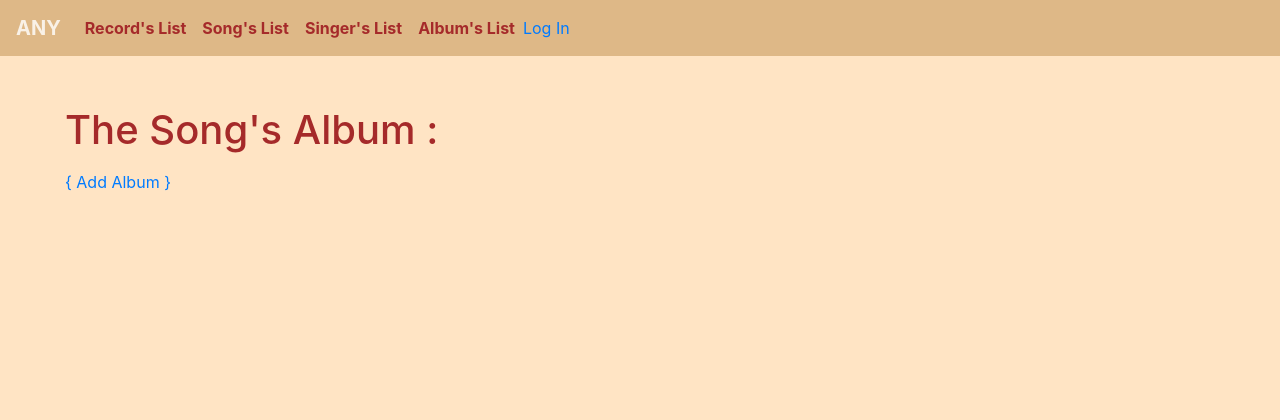
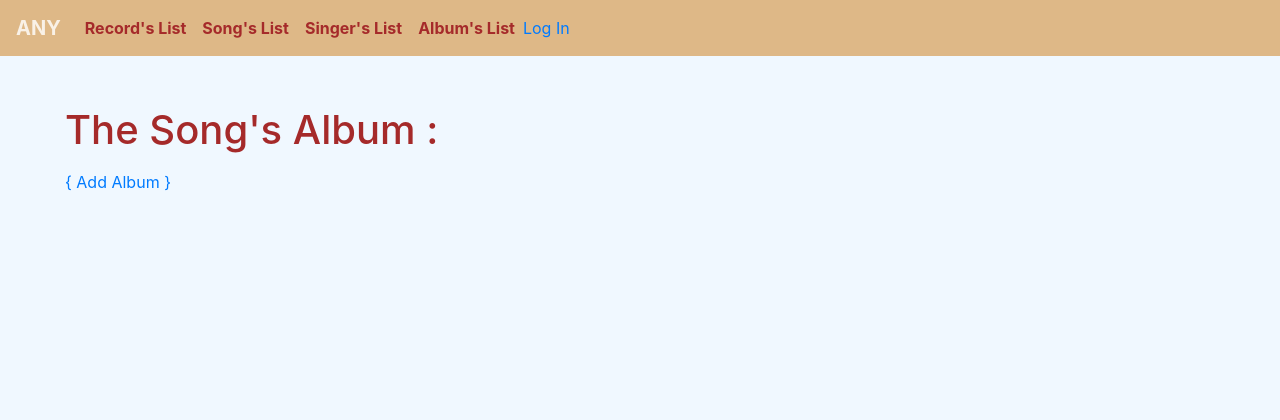
Before and after one commit to yullinisia/FINAL, a Django app: template song/templates/album/albums.html in a window 1280 px wide. Shown: the top 420 px of the page. Run offline with Django 3.2, Linux system fonts and the light colour scheme; the template is opened without the code that fills it, so the values that code supplies are empty; some libraries are stand-ins or nearby versions.

Commit message:
changed the background color

```diff
--- a/song/templates/base_generic.html
+++ b/song/templates/base_generic.html
@@ -14,7 +14,7 @@
     <link rel="stylesheet" href="{% static 'css/styles.css' %}">
 </head>
 
-<body style="background-color:bisque;">
+<body style="background-color: aliceblue;">
 
         <nav class="navbar navbar-expand-sm navbar-custom">
             <a class="navbar-brand" href="#"><b>ANY</b></a>
```
